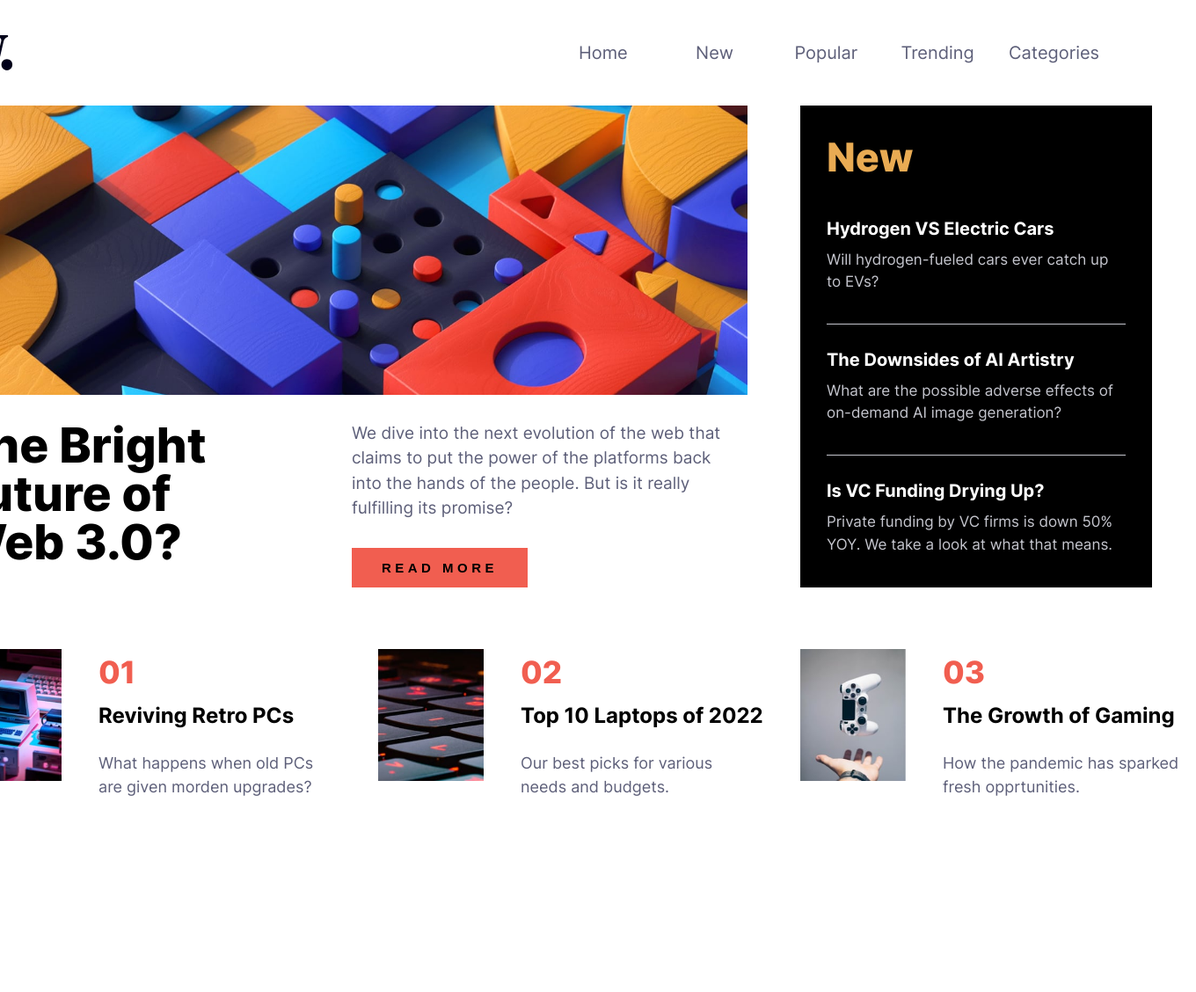
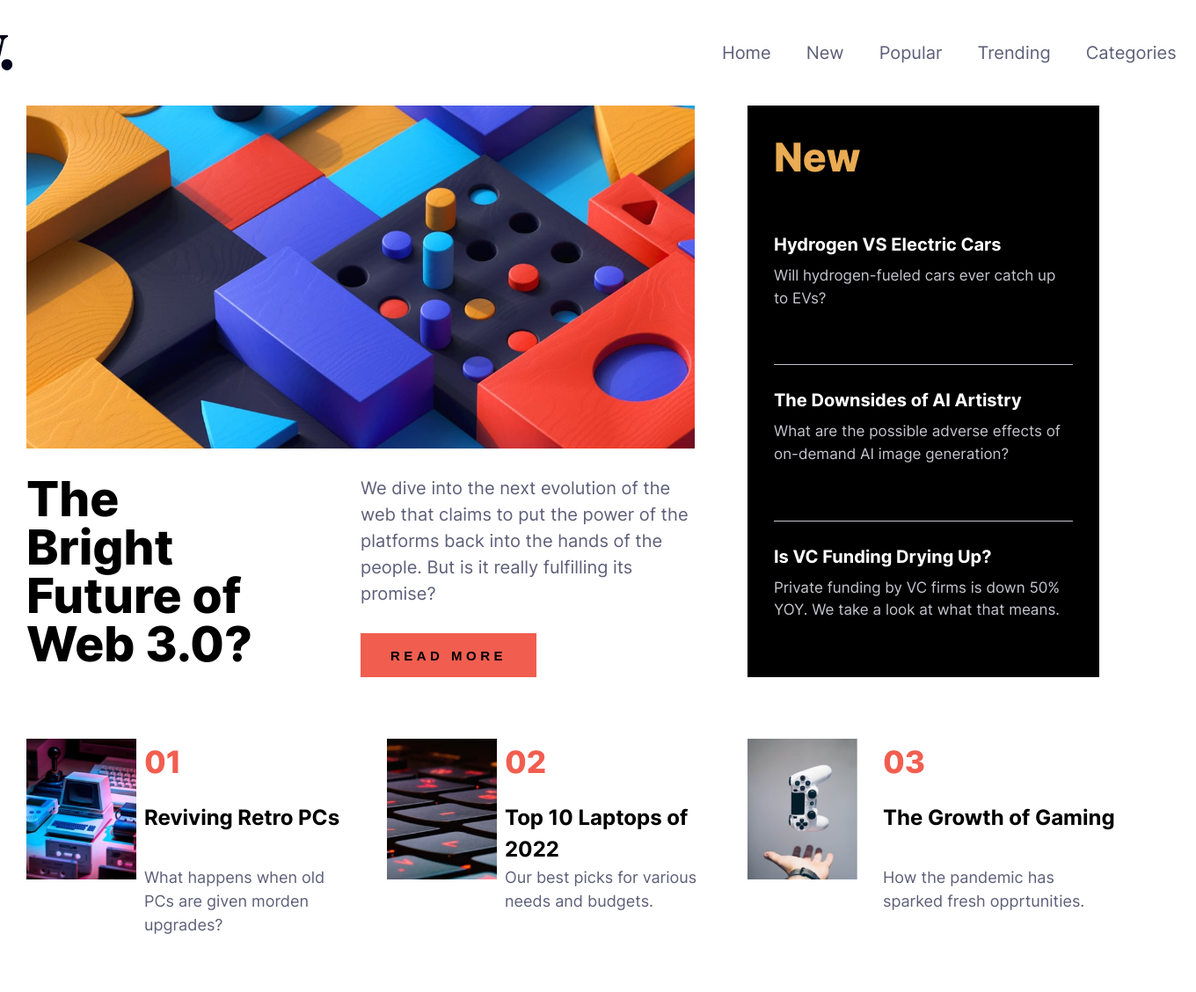
Before and after one commit to Ekin-shieh/news-homepage, a plain HTML site: page index.html in a window 1280 px wide. Shown: the whole page at 88% size, 1360 px wide, since content can reach past the window. Before the commit the page ends 970 px from the top, so only its background shows below. Drawn offline with Linux system fonts and the light colour scheme.

Commit message:
some modification

```diff
--- a/style.css
+++ b/style.css
@@ -24,8 +24,7 @@ body {
     min-width: 100vw;
     margin: 0;
     display: flex;
-    flex-direction: column;
-    align-items: center;
+    justify-content: center;
     line-height: 1.5;
 }
 
@@ -68,7 +67,6 @@ body {
     display: grid;
     grid-template-columns: repeat(2, 1fr);
     grid-template-rows: 3fr 2fr;
-    box-sizing: border-box;
     margin: 0 30px;
 
     .big-picture {
@@ -88,9 +86,9 @@ body {
 
     .big-content {
         font-weight: 400;
-        font-size: 19px;
+        font-size: 20px;
         color: hsl(236, 13%, 42%);
-        margin: 30px 15px 0 0;
+        margin-top: 30px;
     }
 
     button {
@@ -99,7 +97,7 @@ body {
         border: none;
         background-color: hsl(5, 85%, 63%);
         width: 200px;
-        height: 45px;
+        height: 50px;
         font-weight: 700;
         font-size: 15px;
         letter-spacing: 0.3em;
@@ -163,14 +161,13 @@ body {
     grid-row: span 1;
     grid-template-columns: 2fr 3fr;
     grid-template-rows: 1fr 1fr 2fr;
-    box-sizing: border-box;
     margin-top: 70px;
 
     img {
         grid-column: span 1;
         grid-row: span 3;
-        width: 120px;
-        height: 150px;
+        width: 125px;
+        height: 160px;
         margin-left:30px;
     }
 
@@ -186,7 +183,6 @@ body {
         font-weight: 700;
         grid-column: span 1;
         grid-row: span 1;
-        margin-bottom: 10px;
         font-size: 24px;
     }
 
@@ -209,9 +205,9 @@ body {
     position: fixed;
     left: 50%;
     top: 0;
-    padding-right: 30px;
-    display: grid;
-    gap: 35px;
+    transform: translate(35%, 0);
+    display: flex;
+    gap: 40px;
     grid-template-columns: repeat(5, 1fr);
     place-items: center;
     color: hsl(236, 13%, 42%);
@@ -231,7 +227,6 @@ body {
 
     .container {
         width: 375px;
-        height: auto;
     }
 
     .header {
@@ -240,7 +235,7 @@ body {
         justify-content: space-between;
 
         img {
-            margin: 0 15px;
+            margin-left: 15px;
         }
 
         .open {
@@ -321,7 +316,6 @@ body {
         }
 
         .card-title {
-            margin: 0;
             font-size: 18px;
         }
 
```
